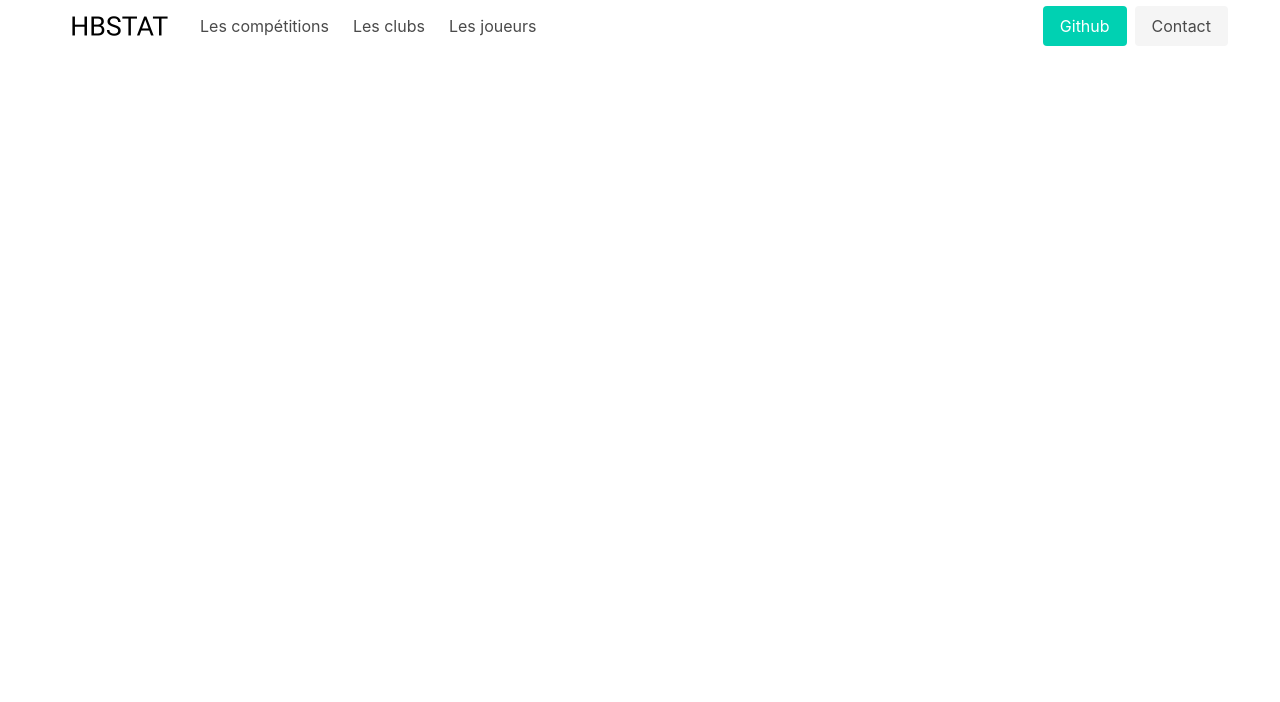
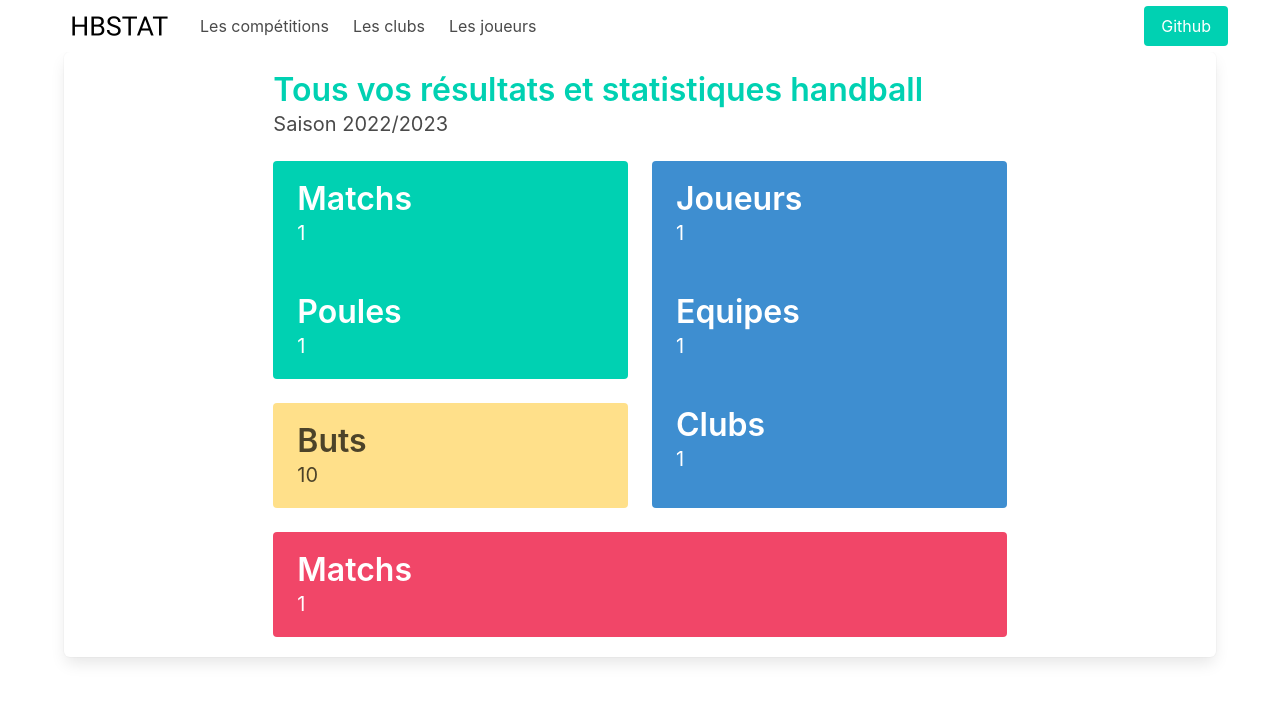
Before and after one commit to lbnt/hbstat, a Django app: page / in a window 1280 px wide. Shown: the top 702 px of the page. Run offline with Django 4.2, Linux system fonts and the light colour scheme; tables that the repository leaves empty hold one stand-in row (values such as "Sample post"); data that the repository does not hold is empty; parts of the project's set-up code (start-up, migrations or seed data) failed here and were passed over; some libraries are stand-ins or nearby versions.

Commit message:
Welcome page

```diff
--- a/hbstat/urls.py
+++ b/hbstat/urls.py
@@ -19,7 +19,7 @@ from hbsui import views
 
 urlpatterns = [
     path('admin/', admin.site.urls),
-    path('hello/', views.hello),
+    path('welcome/', views.welcome),
     path('acceuil/', views.acceuil),
     path('', views.acceuil),
     path('main/', views.main),
--- a/hbsui/templates/hbsui/acceuil.html
+++ b/hbsui/templates/hbsui/acceuil.html
@@ -45,16 +45,13 @@
                             <a class="button is-primary" href="https://github.com/lbnt/hbstat">
                                 Github
                             </a>
-                            <a class="button is-light" href="mailto:mathieu@lbnt.fr">
-                                Contact
-                            </a>
                         </div>
                     </div>
                 </div>
             </nav>
         </div>
         <main>
-            <div class="container" id="main"></div>
+            <div class="container" id="main" hx-get="/welcome" hx-trigger="load"></div>
         </main>
 
         <footer></footer>
--- /dev/null
+++ b/hbsui/templates/hbsui/welcome.html
@@ -0,0 +1,45 @@
+<div class="box">
+    <div class="columns">
+        <div class="column is-8 is-offset-2 is-full-mobile is-size-7-mobile">
+            <h1 class="title has-text-primary">Tous vos résultats et statistiques handball</h1>
+            <h2 class="subtitle">Saison 2022/2023</h2>
+            <div class="tile is-ancestor">
+                <div class="tile is-vertical is-12">
+                    <div class="tile">
+                        <div class="tile is-parent is-vertical">
+                            <article class="tile is-child notification is-primary">
+                                <p class="title">Matchs</p>
+                                <p class="subtitle">{{nbpoolevents}} </p>
+                                <br>
+                                <p class="title">Poules</p>
+                                <p class="subtitle">{{nbpools}}</p>
+                            </article>
+                            <article class="tile is-child notification is-warning">
+                                <p class="title">Buts</p>
+                                <p class="subtitle">{{nbgoals.scored__sum}} </p>
+                            </article>
+                        </div>
+                        <div class="tile is-parent">
+                            <article class="tile is-child notification is-info">
+                                <p class="title">Joueurs</p>
+                                <p class="subtitle">{{nbplayers}} </p>
+                                <br>
+                                <p class="title">Equipes</p>
+                                <p class="subtitle">{{nbpoolteams}} </p>
+                                <br>
+                                <p class="title">Clubs</p>
+                                <p class="subtitle">{{nbclubs}}</p>
+                            </article>
+                        </div>
+                    </div>
+                    <div class="tile is-parent">
+                        <article class="tile is-child notification is-danger">
+                            <p class="title">Matchs</p>
+                            <p class="subtitle">{{nbpoolevents}} </p>
+                        </article>
+                    </div>
+                </div>
+              </div>
+        </div>
+    </div>
+</div>
--- a/hbsui/views.py
+++ b/hbsui/views.py
@@ -18,9 +18,15 @@ from hbsui.models import DPoolPlayerStat
 from hbsui.models import DPlayer
 
 # Create your views here.
-def hello(request):
-    c=DChampionship.objects.get(pk=5100000)
-    return render(request, 'hbsui/hello.html', {'champ': c})
+def welcome(request):
+    mynbplayers=DPlayer.objects.count()
+    mynbpoolteams=DPoolTeam.objects.count()
+    mynbclubs=DClub.objects.count()
+    mynbpoolevents=DPoolEvent.objects.count()
+    mynbpools=DPool.objects.count()
+    mynbgoals=DPoolTeam.objects.aggregate(Sum('scored'))
+
+    return render(request, 'hbsui/welcome.html', {'nbplayers': mynbplayers, 'nbpoolteams': mynbpoolteams, 'nbgoals' : mynbgoals, 'nbclubs': mynbclubs, 'nbpoolevents': mynbpoolevents, 'nbpools': mynbpools} )
 
 def acceuil(request):
     return render(request, 'hbsui/acceuil.html')
```
